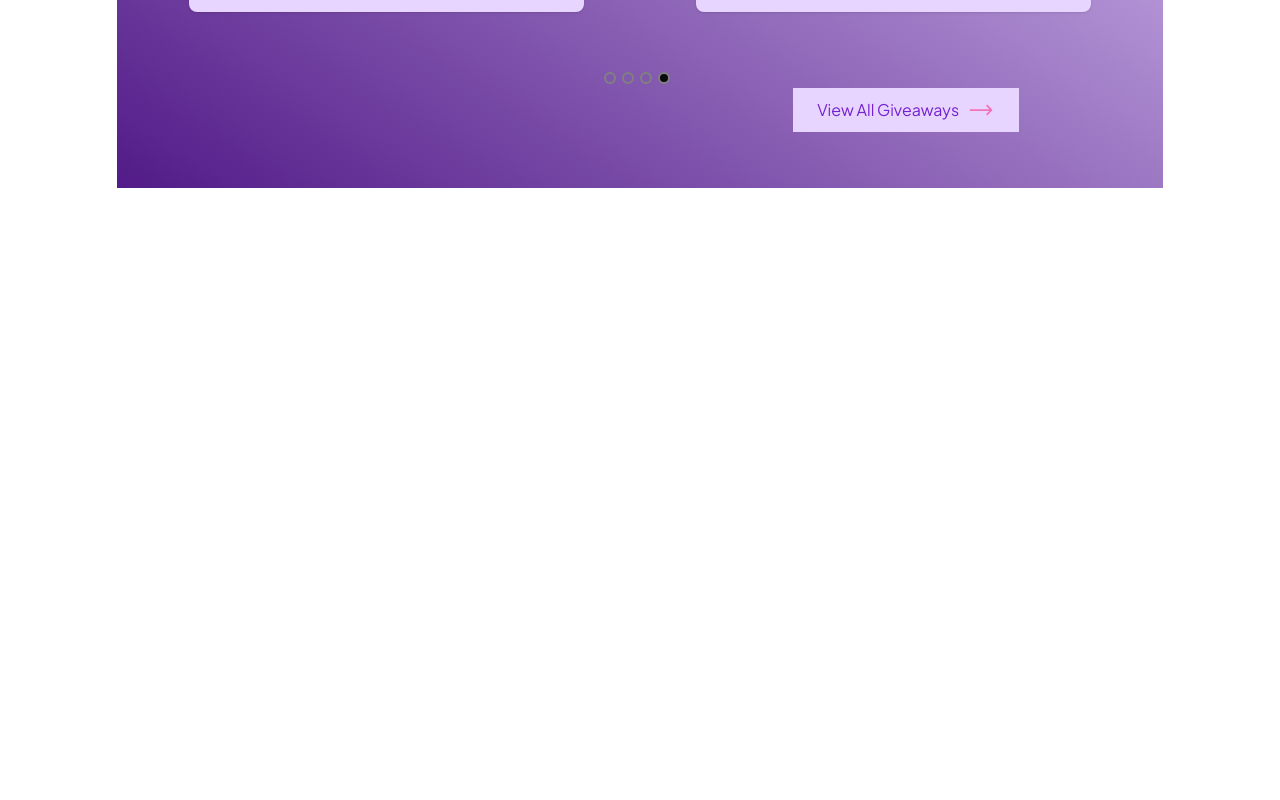
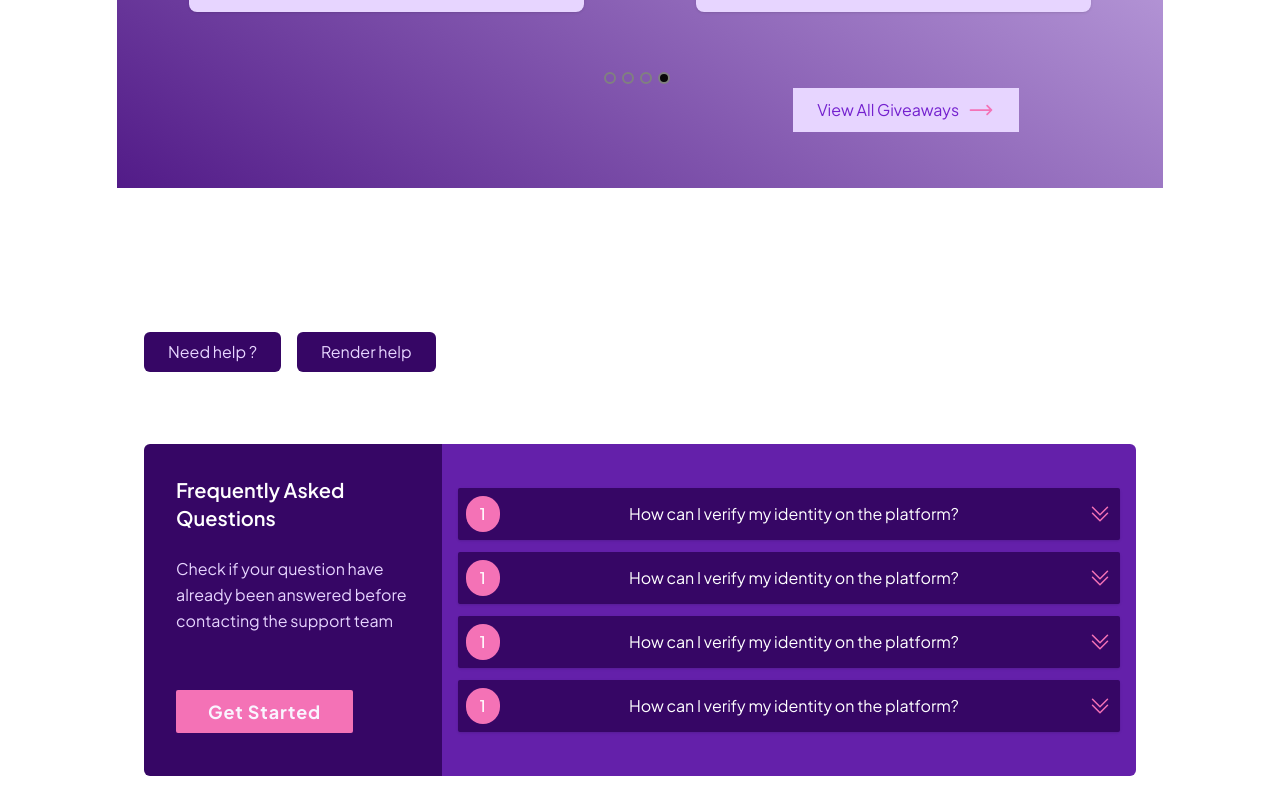
Before and after one commit to Idomason/helpMe, a React (Vite) app in the folder client/: page / in a window 1280 px wide. Shown: the part 3679-4479 px from the top of the page. Before the commit the page ends 3963 px from the top, so only its background shows below. Built offline with nearby package versions, Linux system fonts and the light colour scheme.

Commit message:
add the CTA component

```diff
--- a/client/src/App.tsx
+++ b/client/src/App.tsx
@@ -4,6 +4,7 @@ import ResponsiveNav from "./components/Navbar/responsiveNav";
 import FeaturedHelps from "./components/FeaturedHelps/FeaturedHelps";
 import CurrentHelpRequests from "./components/CurrentHelpRequests/CurrentHelpRequests";
 import CurrentGiveaways from "./components/CurrentGiveaways/CurrentGiveaways";
+import Cta from "./components/CTA/Cta";
 
 function App() {
   return (
@@ -14,6 +15,7 @@ function App() {
       <FeaturedHelps />
       <CurrentHelpRequests />
       <CurrentGiveaways />
+      <Cta />
     </>
   );
 }
--- /dev/null
+++ b/client/src/components/CTA/Cta.tsx
@@ -0,0 +1,58 @@
+import { Link } from "react-router-dom";
+import Questions from "../Questions/Questions";
+
+export default function Cta() {
+  return (
+    <div className="">
+      <div className="mx-auto px-4 md:w-4/5">
+        {/* CTA Buttons */}
+        <div className="mx-auto flex items-center space-x-4 py-12">
+          <Link
+            className="transform rounded-md bg-helpMe-950 px-5 py-2 text-helpMe-200 transition-all duration-200 ease-in hover:skew-x-6 hover:font-semibold hover:text-white xl:px-6 xl:py-2"
+            to={"/request"}
+          >
+            Need help ?
+          </Link>
+          <Link
+            className="transform rounded-md bg-helpMe-950 px-5 py-2 text-helpMe-200 transition-all duration-200 ease-in hover:skew-x-6 hover:font-semibold hover:text-white xl:px-6 xl:py-2"
+            to={"/renderHelp"}
+          >
+            Render help
+          </Link>
+        </div>
+
+        {/* Frequently Asked Questions (FAQs) */}
+        <div className="flex flex-wrap py-6">
+          <div className="w-full rounded-l-md bg-helpMe-950 p-8 xl:flex-1">
+            <div className="flex h-[250px] flex-col justify-between">
+              <div className="mx-auto">
+                <h2 className="font-semibold capitalize text-white md:text-lg xl:text-xl">
+                  Frequently Asked Questions
+                </h2>
+
+                <p className="py-6 leading-relaxed text-helpMe-200">
+                  Check if your question have already been answered before
+                  contacting the support team{" "}
+                </p>
+                <div className="my-10">
+                  <Link
+                    className="rounded-sm bg-pink-400 px-6 py-1.5 text-lg font-semibold capitalize tracking-wider text-helpMe-50 hover:bg-pink-600 xl:px-8 xl:py-2.5 xl:font-bold"
+                    to={"/request"}
+                  >
+                    Get started
+                  </Link>
+                </div>
+              </div>
+            </div>
+          </div>
+          <div className="w-full rounded-r-md bg-helpMe-800 px-4 py-8 xl:w-[70%]">
+            <Questions />
+            <Questions />
+            <Questions />
+            <Questions />
+          </div>
+        </div>
+      </div>
+    </div>
+  );
+}
--- /dev/null
+++ b/client/src/components/Questions/Questions.tsx
@@ -0,0 +1,15 @@
+import { ChevronDoubleDownIcon } from "@heroicons/react/24/solid";
+
+export default function Questions() {
+  return (
+    <div className="my-3 flex items-center justify-between rounded-sm bg-helpMe-950 px-2 py-2 shadow">
+      <span className="rounded-full bg-pink-400 px-3.5 py-1.5 font-medium text-white">
+        1
+      </span>
+      <p className="text-white">
+        How can I verify my identity on the platform?
+      </p>
+      <ChevronDoubleDownIcon className="size-6 cursor-pointer text-pink-400" />
+    </div>
+  );
+}
```
